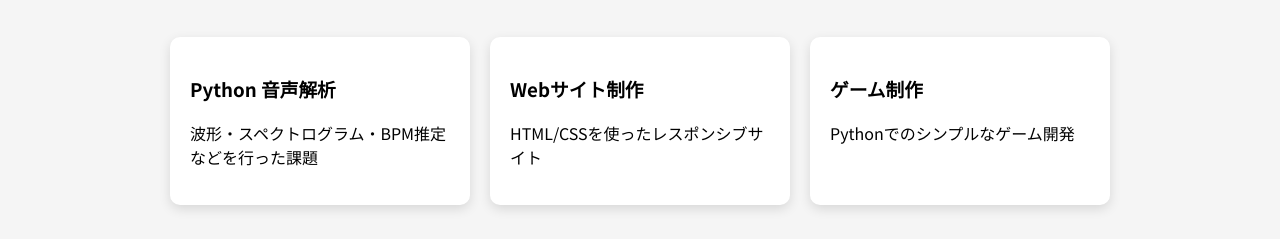
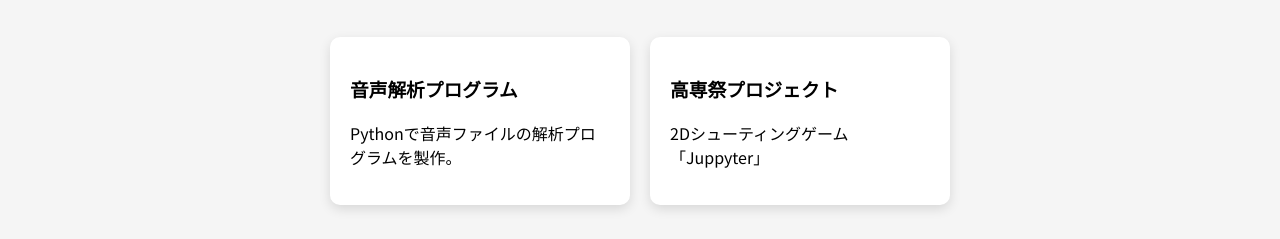
Before and after one commit to ToTi-Hub/portfolio, a plain HTML site: page index.html in a window 1280 px wide. Shown: the part 561-800 px from the top of the page. Drawn offline with nearby package versions, Linux system fonts and the light colour scheme.

Commit message:
メインページ修正

```diff
--- a/index.html
+++ b/index.html
@@ -91,19 +91,16 @@
     <div class="cards-container">
 
       <!-- Python課題カード例 -->
-      <a class="card" href="#">
-        <h3>Python 音声解析</h3>
-        <p>波形・スペクトログラム・BPM推定などを行った課題</p>
+      <a class="card" href="kosen_fes.html">
+        <h3>音声解析プログラム</h3>
+        <p>Pythonで音声ファイルの解析プログラムを製作。</p>
       </a>
 
-      <a class="card" href="#">
-        <h3>Webサイト制作</h3>
-        <p>HTML/CSSを使ったレスポンシブサイト</p>
-      </a>
+
 
       <a class="card" href="#">
-        <h3>ゲーム制作</h3>
-        <p>Pythonでのシンプルなゲーム開発</p>
+        <h3>高専祭プロジェクト</h3>
+        <p>2Dシューティングゲーム「Juppyter」</p>
       </a>
 
     </div>
```
